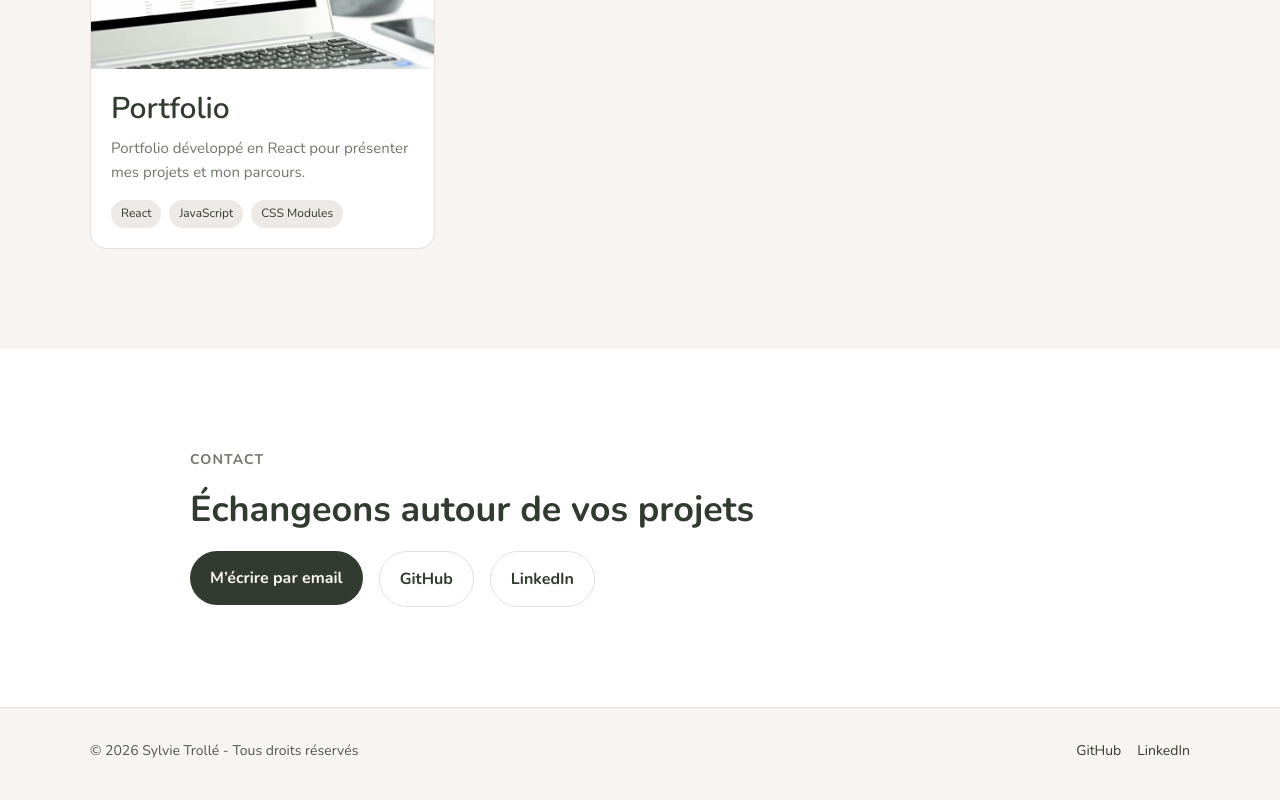
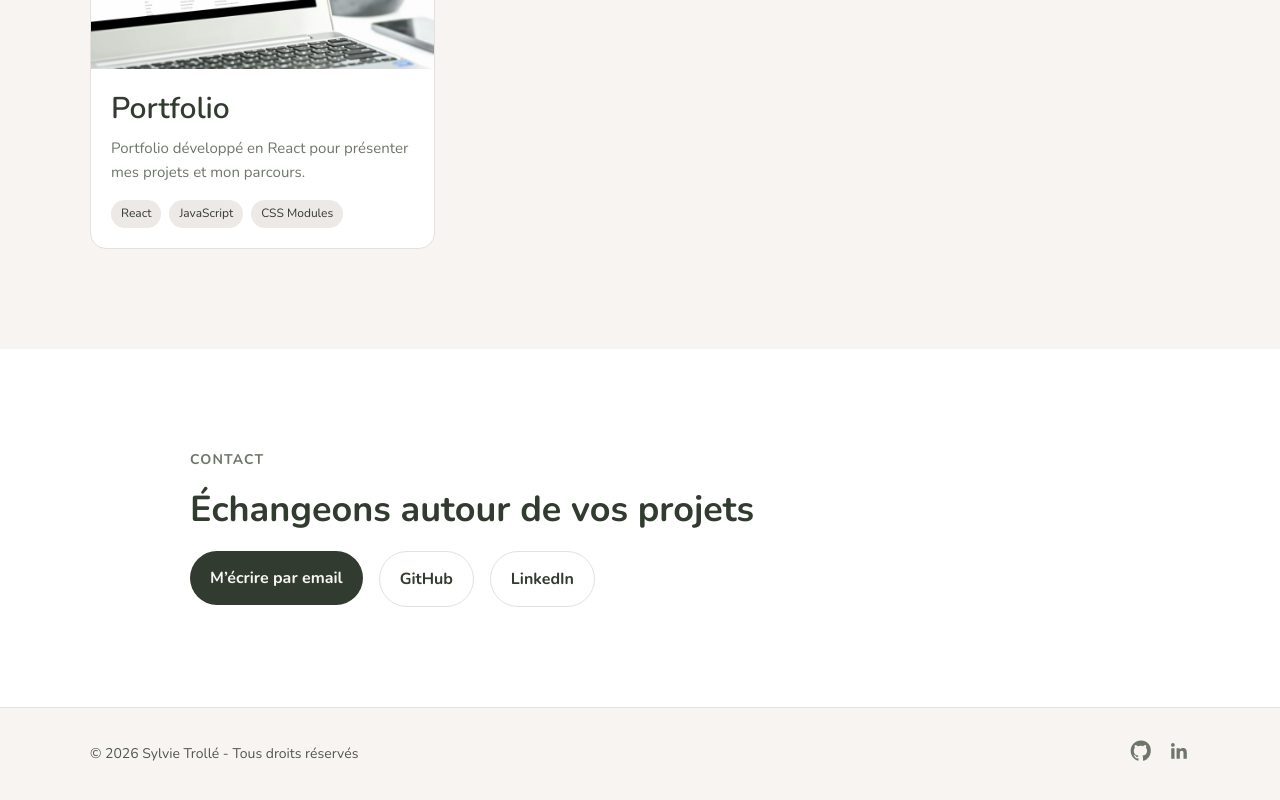
Before and after one commit to sylvie-trl/portfolio, a React (Vite) app: page / in a window 1280 px wide. Shown: the part 2435-3235 px from the top of the page. Built offline with nearby package versions, Linux system fonts and the light colour scheme.

Commit message:
Ajout d'icônes SVG pour les liens GitHub et LinkedIn dans le footer, avec des attributs ARIA pour améliorer l'accessibilité.

```diff
--- a/src/components/Footer/Footer.jsx
+++ b/src/components/Footer/Footer.jsx
@@ -13,16 +13,36 @@ function Footer() {
             href="https://github.com/sylvie-trl"
             target="_blank"
             rel="noopener noreferrer"
+            aria-label="Profil GitHub"
           >
-            GitHub
+            <svg
+              xmlns="http://www.w3.org/2000/svg"
+              viewBox="0 0 24 24"
+              className={styles.icon}
+            >
+              <path
+                fill="currentColor"
+                d="M12 .5C5.73.5.75 5.48.75 11.75c0 5.01 3.24 9.25 7.74 10.75.56.1.76-.24.76-.53v-2.02c-3.15.69-3.81-1.52-3.81-1.52-.51-1.29-1.25-1.63-1.25-1.63-1.02-.7.08-.69.08-.69 1.12.08 1.71 1.15 1.71 1.15 1 .1.66 1.94 2.62 1.38.1-.72.39-1.21.71-1.49-2.51-.29-5.15-1.25-5.15-5.56 0-1.23.44-2.24 1.16-3.03-.12-.29-.5-1.45.11-3.02 0 0 .95-.3 3.11 1.16a10.8 10.8 0 0 1 2.83-.38c.96 0 1.92.13 2.83.38 2.16-1.46 3.11-1.16 3.11-1.16.61 1.57.23 2.73.11 3.02.72.79 1.16 1.8 1.16 3.03 0 4.32-2.65 5.26-5.17 5.54.4.34.76 1.01.76 2.05v3.04c0 .29.2.64.77.53 4.49-1.5 7.73-5.74 7.73-10.75C23.25 5.48 18.27.5 12 .5z"
+              />
+            </svg>
           </a>
 
           <a
             href="https://linkedin.com/in/sylvie-trl"
             target="_blank"
             rel="noopener noreferrer"
+            aria-label="Profil LinkedIn"
           >
-            LinkedIn
+            <svg
+              xmlns="http://www.w3.org/2000/svg"
+              viewBox="0 0 24 24"
+              className={styles.icon}
+            >
+              <path
+                fill="currentColor"
+                d="M20.45 20.45h-3.55v-5.57c0-1.33-.03-3.04-1.85-3.04-1.85 0-2.14 1.45-2.14 2.95v5.66H9.36V9h3.41v1.56h.05c.48-.9 1.65-1.85 3.39-1.85 3.63 0 4.3 2.39 4.3 5.5v6.24zM5.34 7.43a2.06 2.06 0 1 1 0-4.12 2.06 2.06 0 0 1 0 4.12zM7.11 20.45H3.56V9h3.55v11.45z"
+              />
+            </svg>
           </a>
         </div>
       </div>
--- a/src/components/Footer/Footer.module.css
+++ b/src/components/Footer/Footer.module.css
@@ -22,12 +22,17 @@
   gap: 16px;
 }
 
-.links a {
-  text-decoration: none;
-  font-size: 14px;
+.icon {
+  width: 22px;
+  height: 22px;
+  color: #6e7669;
+  transition:
+    transform 0.2s ease,
+    opacity 0.2s ease;
+}
+
+.icon:hover {
+  transform: translateY(-2px);
+  opacity: 0.8;
   color: #323b2f;
 }
-
-.links a:hover {
-  text-decoration: underline;
-}
```
